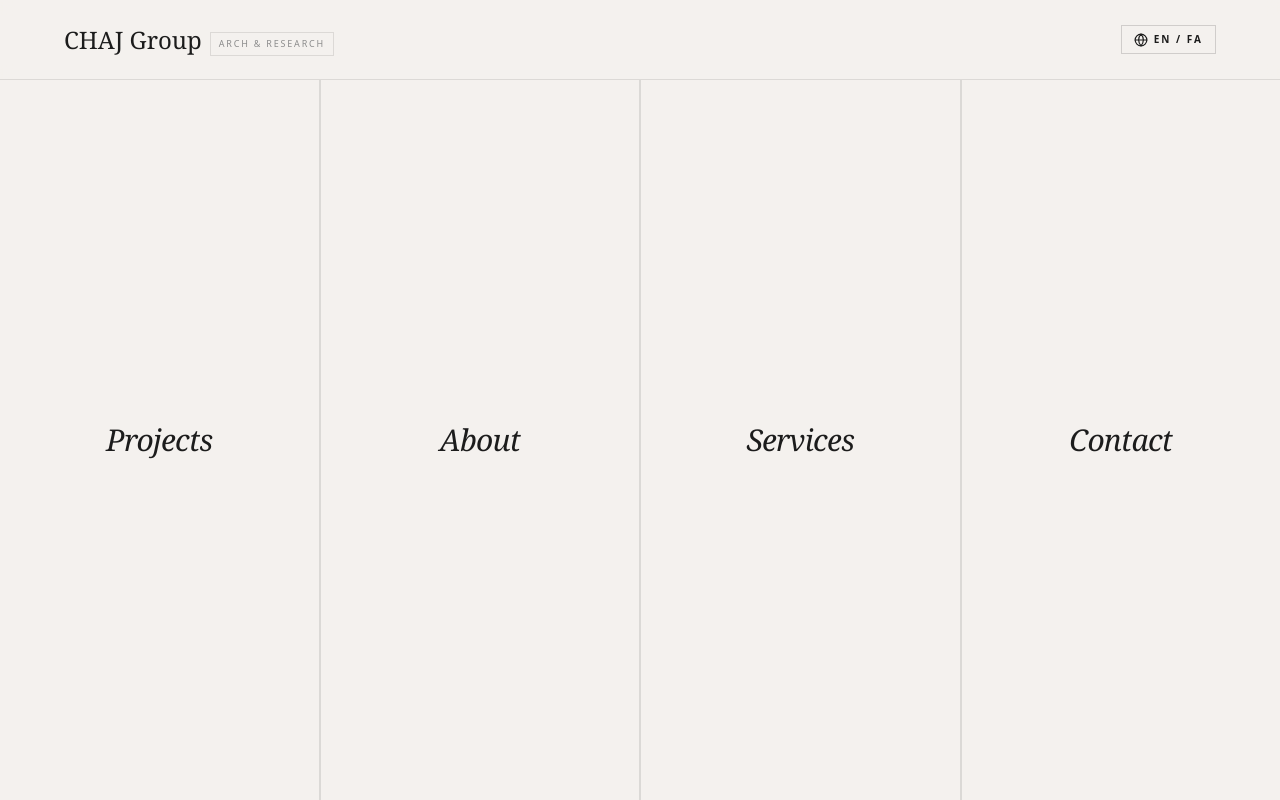
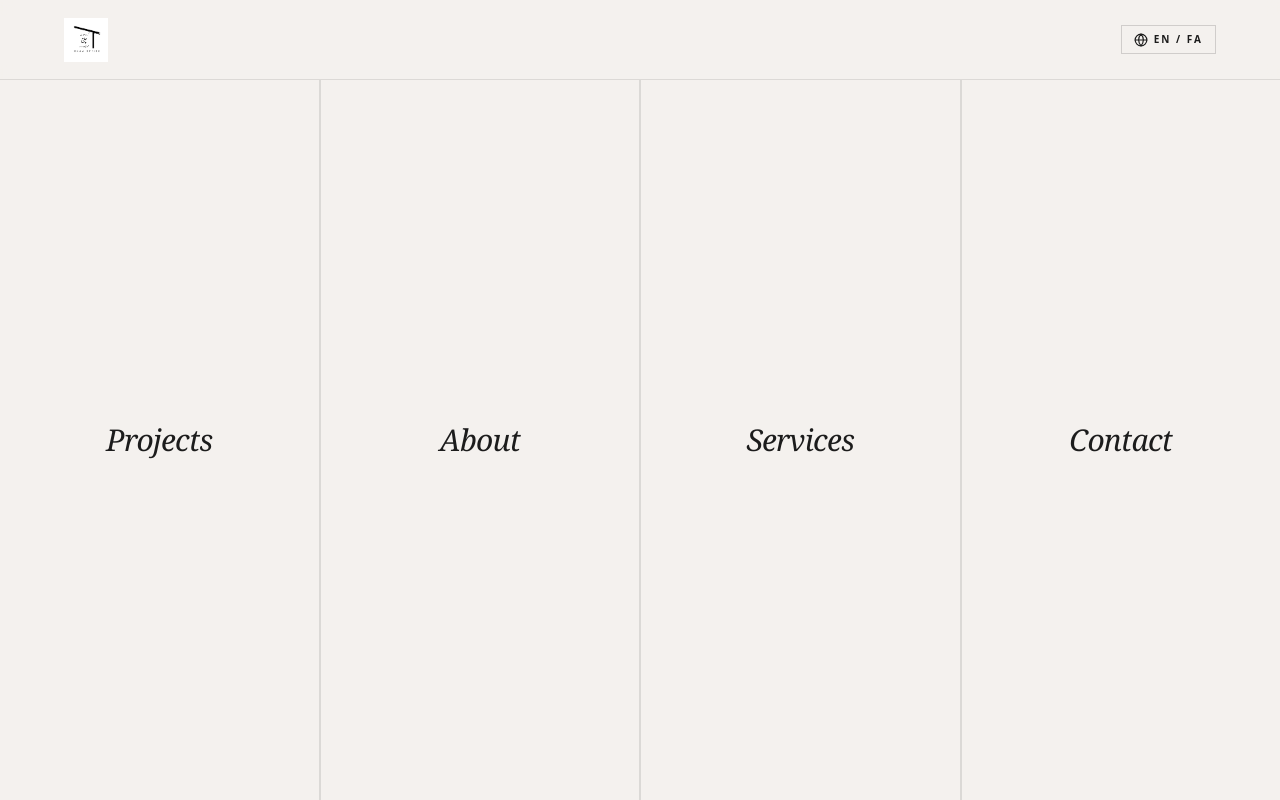
Before and after one commit to mohsenih236-creator/chaj-office, a React (Vite) app: page / in a window 1280 px wide. Built offline with nearby package versions, Linux system fonts and the light colour scheme; a web font is replaced by a local one.

Commit message:
Update Header.tsx

```diff
--- a/src/components/Header.tsx
+++ b/src/components/Header.tsx
@@ -71,6 +71,9 @@ export const Header: React.FC<HeaderProps> = ({
 
   const isFa = language === 'FA';
 
+  // فقط در صفحه Home منوی اصلی مخفی می‌شود
+  const isHome = activeView === 'home';
+
   return (
     <header
       id="main-header"
@@ -81,28 +84,29 @@ export const Header: React.FC<HeaderProps> = ({
       }`}
     >
 
-      {/* Brand Logo */}
+      {/* =========================
+          CHAJ GROUP LOGO
+          همیشه نمایش داده می‌شود
+      ========================== */}
       <button
         id="header-brand-logo"
-        onClick={() => {
-          setActiveView('home');
-          setMobileMenuOpen(false);
-        }}
-        className="group flex flex-row sm:flex-row sm:items-end gap-2 text-left cursor-pointer focus:outline-none"
+        onClick={() => setActiveView('home')}
+        className="group flex items-center cursor-pointer focus:outline-none"
+        aria-label="CHAJ Group Home"
       >
-        <span className="font-serif text-2xl text-[#1C1C1C]">
-          CHAJ Group
-        </span>
-
-        <span className="text-[9px] uppercase tracking-[0.2em] text-[#8C8C8C] border border-black/10 px-2 py-1">
-          {isFa ? 'گروه معماری' : 'ARCH & RESEARCH'}
-        </span>
+        <img
+          src="/images/heder-sait-copy.jpg"
+          alt="CHAJ Group"
+          className="h-10 md:h-11 w-auto object-contain"
+        />
       </button>
 
 
-      {/* Desktop Navigation
-          فقط در صفحات داخلی نمایش داده می‌شود */}
-      {activeView !== 'home' && (
+      {/* =========================
+          DESKTOP NAVIGATION
+          فقط خارج از Home نمایش داده می‌شود
+      ========================== */}
+      {!isHome && (
         <nav
           id="desktop-nav"
           className="hidden md:flex items-center gap-8 lg:gap-10"
@@ -131,7 +135,10 @@ export const Header: React.FC<HeaderProps> = ({
       )}
 
 
-      {/* Language Switcher & Controls */}
+      {/* =========================
+          RIGHT SIDE CONTROLS
+          همیشه نمایش داده می‌شود
+      ========================== */}
       <div className="flex items-center gap-4">
 
         {/* Language Toggle */}
@@ -148,15 +155,15 @@ export const Header: React.FC<HeaderProps> = ({
           }
         >
           <Globe className="w-3.5 h-3.5" />
+
           <span>
             {language === 'EN' ? 'EN / FA' : 'FA / EN'}
           </span>
         </button>
 
 
-        {/* Mobile Menu Button
-            در Home مخفی می‌شود */}
-        {activeView !== 'home' && (
+        {/* Mobile Menu Button */}
+        {!isHome && (
           <button
             id="mobile-menu-trigger"
             onClick={() =>
@@ -176,8 +183,11 @@ export const Header: React.FC<HeaderProps> = ({
       </div>
 
 
-      {/* Mobile Drawer Menu */}
-      {activeView !== 'home' && mobileMenuOpen && (
+      {/* =========================
+          MOBILE DRAWER
+          فقط خارج از Home
+      ========================== */}
+      {!isHome && mobileMenuOpen && (
         <div
           id="mobile-nav-drawer"
           className="md:hidden fixed inset-x-0 top-20 bg-[#F4F1EE] border-b border-black/10 shadow-xl px-6 py-8 flex flex-col gap-6 animate-fade-in"
```
